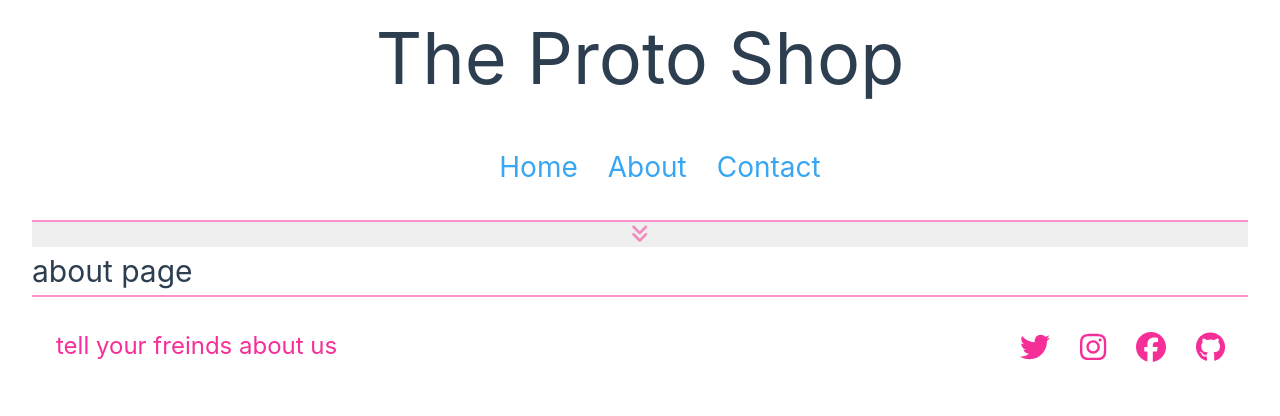
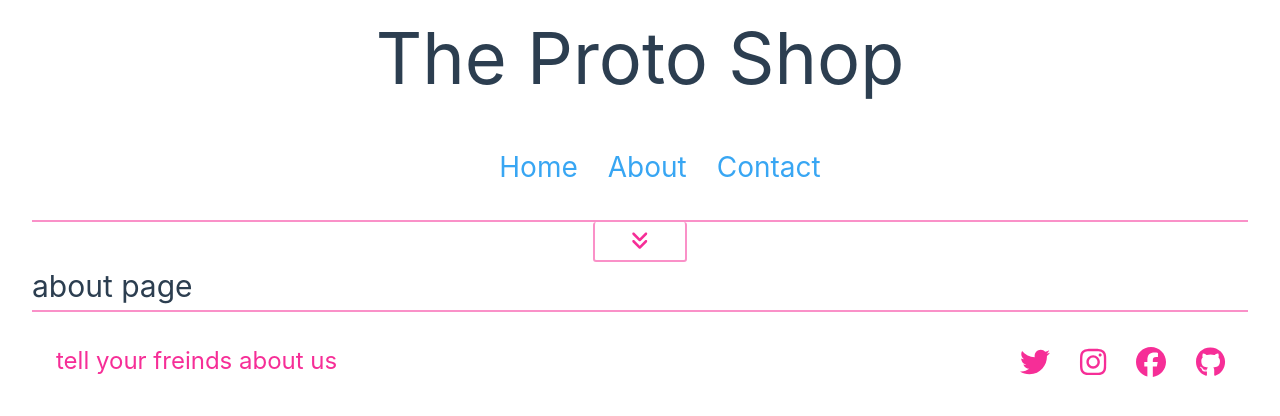
Before and after one commit to blbarr01/proto-shop, a Vue app: page /about in a window 1280 px wide. Shown: the top 416 px of the page. Built offline with nearby package versions, Linux system fonts and the light colour scheme.

Commit message:
adds styling for the searchbar

```diff
--- a/src/components/SiteHeader.vue
+++ b/src/components/SiteHeader.vue
@@ -17,7 +17,7 @@
   </header>
   <div class="searchbar">
     <input v-if="displaySearch" class="search-input" type="text" placeholder="search">
-    <button @click="showSearch">
+    <button @click="showSearch" class="search-toggle-btn">
       <span>
         <font-awesome-icon v-if="!displaySearch" :icon="['fas', 'angles-down']" />
         <font-awesome-icon v-else :icon="['fas', 'angles-up']" />
@@ -65,23 +65,50 @@ header {
 .searchbar{
   display: flex;
   justify-content: center;
+  align-items: center;
   flex-direction: column;
 }
 
+
+
 .search-input{
   width: 100%;
+  height: 2em;
   max-width: 1280px;
   line-height: 1.5rem;
   font-size: 1.25rem;
+  border: none;
+  border-bottom: 2px solid var(--persian-rose) ;
+  background-color: #2b2a33;
+  color: var( --vt-c-text-dark-2);
+}
+
+.search-input:focus{
+  outline: none;
+  box-shadow:0.4em 0.4em 2em var(--brilliant-azure);
+}
+.search-toggle-btn{
+  width: 7em;
+  height: 3em;
+  border: 2px solid var(--accent-clr);
+  border-top: none;
+  background-color: rgba(0, 0, 0, 0);
+  border-radius: 3px;
+}
+
+.search-toggle-btn:focus{
+  box-shadow:0.4em 0.4em 2em var(--russian-violet);
+  box-shadow:0.4em 0.4em 2em var(--brilliant-azure);
+  outline: none;
 }
 
 span{
-  color: var(--accent-clr);
+  color: var(--persian-rose);
   max-width: 20px;
   font-size: 1.25rem;
+
 }
 
-button{
-  border: none;
-}
+
+
 </style>
```
